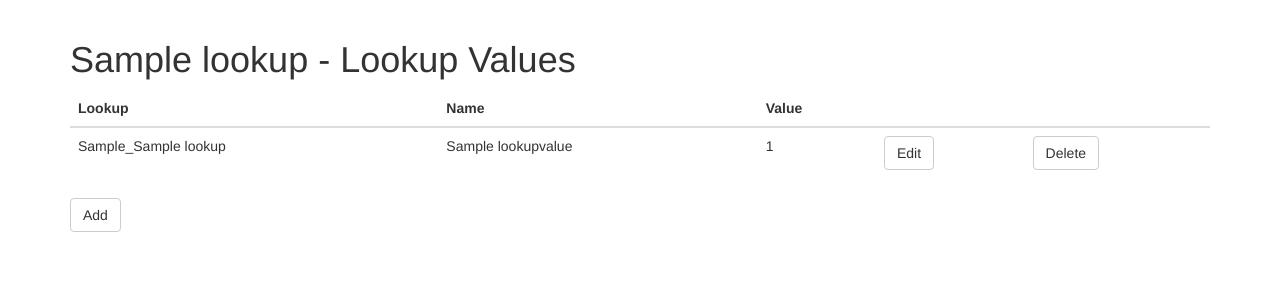
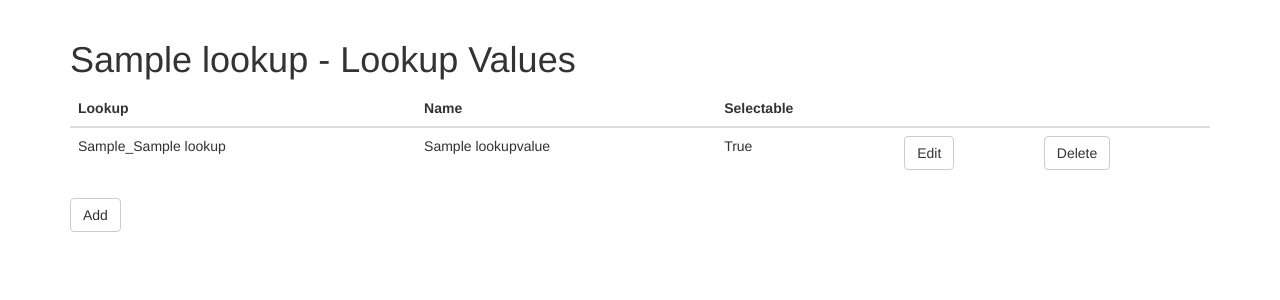
Before and after one commit to brewerypi/brewerypi, a Flask app: page /lookupValues/1 in a window 1280 px wide. Shown: the part 52-352 px from the top of the page. Run offline with Flask 2, Linux system fonts and the light colour scheme; tables that the repository leaves empty hold one stand-in row (values such as "Sample post"); some libraries are stand-ins or nearby versions.

Commit message:
Resolves #11 and fixes #19.

```diff
--- a/app/lookupValues/forms.py
+++ b/app/lookupValues/forms.py
@@ -1,9 +1,10 @@
 from flask_wtf import FlaskForm
-from wtforms import HiddenField, IntegerField, StringField, SubmitField
+from wtforms import BooleanField, HiddenField, IntegerField, StringField, SubmitField
 from wtforms.validators import Length, NumberRange, Required
 
 class LookupValueForm(FlaskForm):
 	lookupId = HiddenField()
 	name = StringField("Name", validators = [Required(), Length(1, 45)])
-	value = IntegerField("Value", validators = [NumberRange(min = 0)])
+	selectable = BooleanField("Selectable", validators = [NumberRange(min = 0)])
+	value = HiddenField()
 	submit = SubmitField("Save")
--- a/app/lookupValues/views.py
+++ b/app/lookupValues/views.py
@@ -37,7 +37,7 @@ def addLookupValue(lookupId):
 
 	# Add a new lookupValue.
 	if form.validate_on_submit():
-		lookupValue = LookupValue(LookupId = form.lookupId.data, Name = form.name.data, Value = form.value.data)
+		lookupValue = LookupValue(LookupId = form.lookupId.data, Name = form.name.data, Selectable = form.selectable.data, Value = form.value.data)
 		db.session.add(lookupValue)
 		db.session.commit()
 		flash("You have successfully added the new lookup value \"" + lookupValue.Name + "\".")
@@ -46,6 +46,7 @@ def addLookupValue(lookupId):
 
 	# Present a form to add a new lookupValue.
 	form.lookupId.data = lookupId
+	form.selectable.data = True
 	return render_template("lookupValues/lookupValue.html", form = form, operation = operation )
 
 @lookupValues.route("/lookupValues/delete/<int:lookupValueId>", methods = ["GET", "POST"])
@@ -74,6 +75,7 @@ def editLookupValue(lookupValueId):
 	if form.validate_on_submit():
 		lookupValue.LookupId = form.lookupId.data
 		lookupValue.Name = form.name.data
+		lookupValue.Selectable = form.selectable.data
 		lookupValue.Value = form.value.data
 		db.session.commit()
 		flash("You have successfully edited the lookup value \"" + lookupValue.Name + "\".")
@@ -83,5 +85,6 @@ def editLookupValue(lookupValueId):
 	# Present a form to edit an existing lookupValue.
 	form.lookupId.data = lookupValue.LookupId
 	form.name.data = lookupValue.Name
+	form.selectable.data = lookupValue.Selectable
 	form.value.data = lookupValue.Value
 	return render_template("lookupValues/lookupValue.html", form = form, operation = operation)
--- a/app/models.py
+++ b/app/models.py
@@ -149,6 +149,7 @@ class LookupValue(db.Model):
 
 	LookupValueId = db.Column(db.Integer, primary_key = True)
 	Name = db.Column(db.String(45), unique = True, nullable = False)
+	Selectable = db.Column(db.Boolean, nullable = False)
 	LookupId = db.Column(db.Integer, db.ForeignKey("Lookup.LookupId"))
 	Value = db.Column(db.Integer, nullable = False)
 
--- a/app/templates/lookupValues/lookupValues.html
+++ b/app/templates/lookupValues/lookupValues.html
@@ -12,7 +12,7 @@ Lookup Values
             <tr>
                 <th>Lookup</th>
                 <th>Name</th>
-                <th>Value</th>
+                <th>Selectable</th>
                 <th></th>
                 <th></th>
             </tr>
@@ -22,7 +22,7 @@ Lookup Values
             <tr>
                 <td>{{ lookupValue.Lookup.Enterprise.Abbreviation + "_" + lookupValue.Lookup.Name }}</td>
                 <td>{{ lookupValue.Name }}</td>
-                <td>{{ lookupValue.Value | int }}</td>
+                <td>{{ lookupValue.Selectable }}</td>
                 <td><a class = "btn btn-default" href = "{{ url_for("lookupValues.editLookupValue", lookupValueId = lookupValue.LookupValueId) }}">Edit</a></td>
                 <td><a class = "btn btn-default" href = "{{ url_for("lookupValues.deleteLookupValue", lookupValueId = lookupValue.LookupValueId) }}">Delete</a></td>
             </tr>
```
Also changed, not shown: app/elementAttributes/views.py (+5 -2 lines), app/tagValues/views.py (+5 -2 lines), db/migrations/versions/404a1c1b49ed_.py (added, +28 -0 lines).
